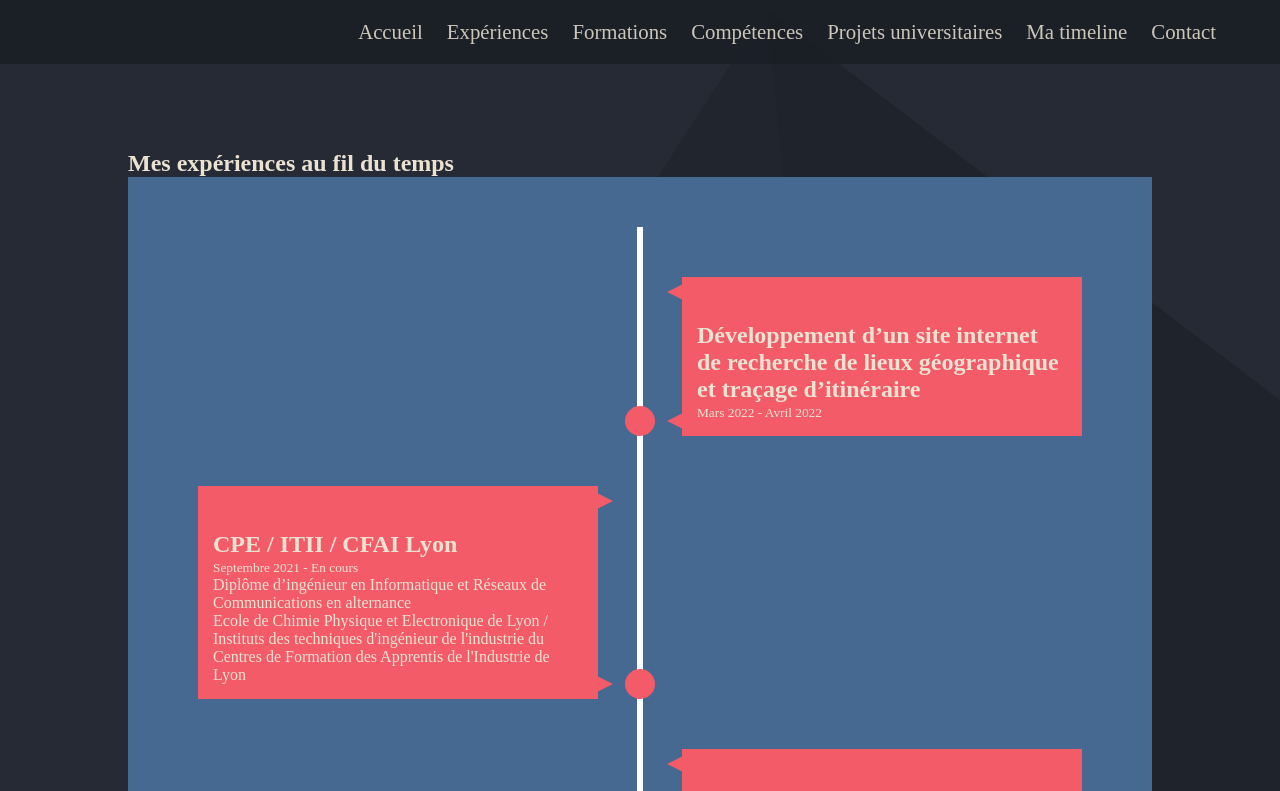
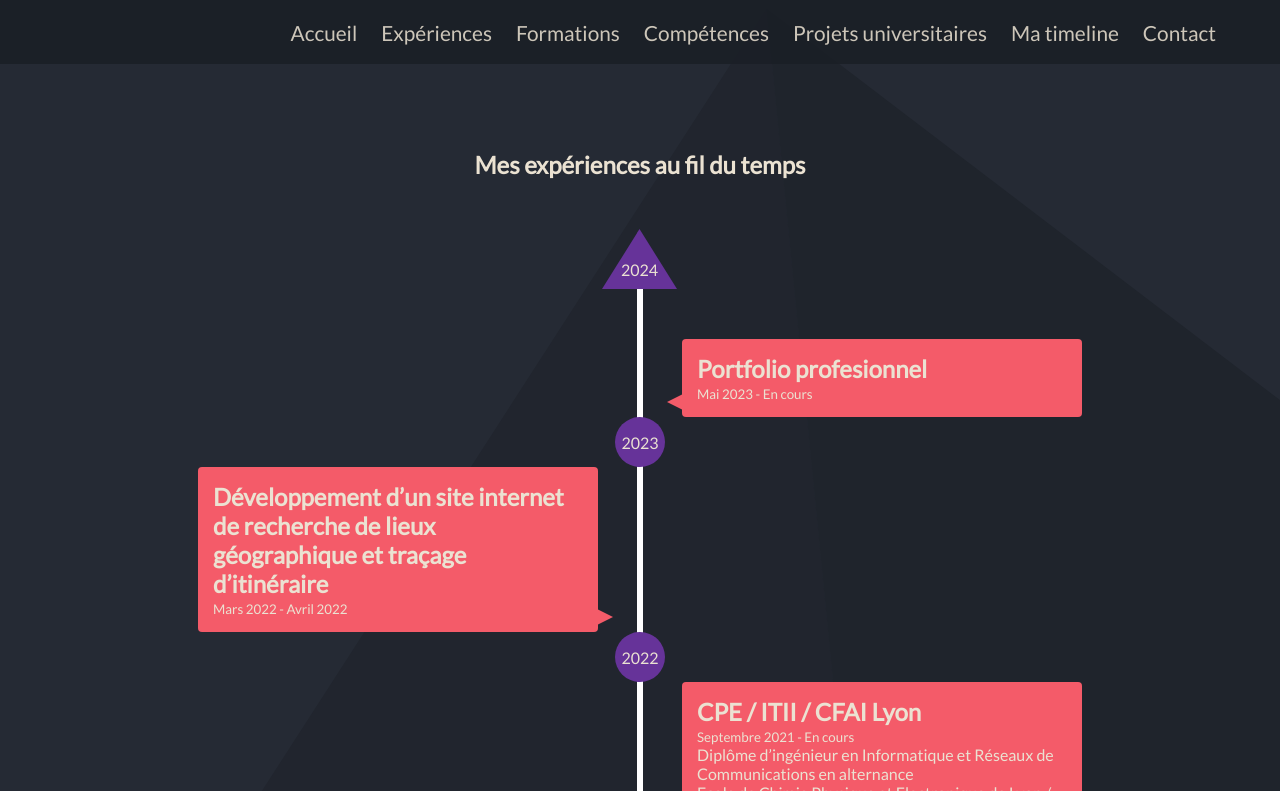
Before and after one commit to BastienKatus/portfolio, a plain HTML site: page index.html in a window 1280 px wide. Both pictures are taken after a click on the item "Ma timeline". Shown: the top 791 px of the page. Drawn offline with nearby package versions, Linux system fonts and the light colour scheme.

Commit message:
[FEAT] police & fix timeline

```diff
--- a/css/navbar.css
+++ b/css/navbar.css
@@ -53,7 +53,7 @@
 
 #navbar a{
     text-decoration: none;
-    color: var(--primary);
+    color: var(--text-light-primary-color);
     font-weight: 500;
     transition: color 0.3s ease-in-out;
 }
--- a/css/style.css
+++ b/css/style.css
@@ -9,12 +9,26 @@
   --background-7:#1b1f26;
   --background-8:#1a1d24;
   --background-9:#181b22;
-  --primary:#ebe2d2;
-  --secondary:#e05c43;
+  --text-light-primary-color:#ebe2d2;
+  --text-dark-primary-color:#ebe2d2;
+  --text-secondary-color:#e05c43;
+}
+
+@font-face {
+  font-family: 'Lato';
+  src: url('../data/Lato/Lato-Regular.ttf') format('truetype'),
+       url('../data/Lato/Lato-Thin.ttf') format('truetype'),
+       url('../data/Lato/Lato-Light.ttf') format('truetype'),
+       url('../data/Lato/Lato-Black.ttf') format('truetype'),
+       url('../data/Lato/Lato-Bold.ttf') format('truetype');
+  /* Ajoutez d'autres formats de fichiers si nécessaire */
+  font-weight: normal;
+  font-style: normal;
 }
 
 body{
-  color: var(--primary);
+  color: var(--text-light-primary-color);
+  font-family: 'Lato', Arial;
 }
 
 section{
--- a/css/timeline.css
+++ b/css/timeline.css
@@ -1,9 +1,14 @@
 /* TIMELINE
 –––––––––––––––––––––––––––––––––––––––––––––––––– */
 
+.whole_timeline h1{
+    display: flex;
+    justify-content: center;
+}
+
 #timeline ul {
-    background: #456990;
     padding: 50px 0;
+    overflow: hidden;
 }
 
 #timeline ul li {
@@ -12,20 +17,7 @@ position: relative;
     width: 6px;
     margin: 0 auto;
     padding-top: 50px;
-background: #fff;
-}
-
-#timeline ul li::after {
-content: "";
-position: absolute;
-left: 50%;
-bottom: 0;
-transform: translateX(-50%);
-width: 30px;
-height: 30px;
-border-radius: 50%;
-background: inherit;
-z-index: 1;
+    background: white;
 }
 
 #timeline ul li div {
@@ -45,24 +37,59 @@ height: 0;
     border-style: solid;
 }
 
-#timeline ul li:nth-child(odd) div {
+#timeline ul li .timeline-card{
+    border-radius: 4px;
+
+}
+
+#timeline ul li.timeline-container:nth-of-type(odd) div {
     left: 45px;
 }
 
-#timeline ul li:nth-child(odd) div::before {
+#timeline ul li.timeline-container:nth-of-type(odd) div::before {
     left: -15px;
     border-width: 8px 16px 8px 0;
     border-color: transparent #f45b69 transparent transparent;
 }
 
-#timeline ul li:nth-child(even) div {
+#timeline ul li.timeline-container:nth-of-type(even) div {
     left: -439px;
 }
 
-#timeline ul li:nth-child(even) div::before {
+#timeline ul li.timeline-container:nth-of-type(even) div::before {
     right: -15px;
     border-width: 8px 0 8px 16px;
     border-color: transparent transparent transparent #f45b69;
+}
+
+#timeline ul .yearMarker{
+    position: absolute;
+    left: calc(50% - 25px);
+    border-radius: 50%;
+    z-index: 1;
+
+    display: flex;
+    align-items: center;
+    justify-content: center;
+    background-color: rebeccapurple;
+    width: 50px;
+    height: 50px;
+}
+
+
+#timeline ul .yearMarker:first-child {
+    position: relative;
+    left: calc(50% - 38px);
+    width: 75px;
+    height: 60px;
+    clip-path: polygon(0% 100%, 50% 0%, 100% 100%);
+    text-align: center;
+
+    border-radius: unset;
+}
+
+#timeline ul .yearMarker:first-child p{
+    padding-top: 20px;
 }
 
 
@@ -83,11 +110,11 @@ border-color: transparent transparent transparent #f45b69;
     transition: all 0.5s ease-in-out;
 }
 
-#timeline ul li:nth-child(odd) div {
+#timeline ul li:nth-of-type(odd) div {
     transform: translate3d(200px, 0, 0);
 }
 
-#timeline ul li:nth-child(even) div {
+#timeline ul li:nth-of-type(even) div {
     transform: translate3d(-200px, 0, 0);
 }
 
--- a/data/informations.json
+++ b/data/informations.json
@@ -196,6 +196,18 @@
   "projets_universitaires": [
     {
       "type": "project",
+      "nom": "Portfolio profesionnel",
+      "debut": "2023-05-01",
+      "fin": "",
+      "technologies": [
+        "HTML",
+        "CSS"
+      ],
+      "librairies_et_plugins": [],
+      "description": "Site Web d’un club de Babyfoot en Groupe de 3, programmé en HTML et CSS. Réalisation d’un dossier d’analyse, d’un dossier de conception et de la charte graphique du site."
+    },
+    {
+      "type": "project",
       "nom": "Développement d’un site internet de recherche de lieux géographique et traçage d’itinéraire",
       "debut": "2022-03-15",
       "fin": "2022-04-30",
--- a/js/index.js
+++ b/js/index.js
@@ -328,7 +328,7 @@ function createTimelineItem(item) {
         const liContainer = document.createElement("li");
         liContainer.classList.add("timeline-container");
 
-        const icon = document.createElement("div");
+        const icon = document.createElement("icon");
         icon.classList.add("icon");
 
         const card = document.createElement("div");
@@ -361,7 +361,7 @@ function createTimelineItem(item) {
         const liContainer = document.createElement("li");
         liContainer.classList.add("timeline-container");
 
-        const icon = document.createElement("div");
+        const icon = document.createElement("icon");
         icon.classList.add("icon");
 
         const card = document.createElement("div");
@@ -402,7 +402,7 @@ function createTimelineItem(item) {
         const liContainer = document.createElement("li");
         liContainer.classList.add("timeline-container");
 
-        const icon = document.createElement("div");
+        const icon = document.createElement("icon");
         icon.classList.add("icon");
 
         const card = document.createElement("div");
@@ -432,6 +432,19 @@ function createTimelineItem(item) {
         return liContainer;
     }
 
+    else if(item.type == "yearMarker"){
+        const yearMarker = document.createElement("div");
+        yearMarker.classList.add("yearMarker");
+
+        const yearValue = document.createElement("p");
+        yearValue.innerHTML = item.debut;
+
+        yearMarker.appendChild(yearValue)
+
+
+        return yearMarker;
+    }
+
     // Returning something empty
     return document.createElement("div")
 }
@@ -444,6 +457,18 @@ function buildTimeline(dataTimeline){
 
     const ul = document.createElement("ul");
 
+    // Ajout des marqueurs d'années
+    let startYearMarker = 2018
+    const years = [];
+    for (let i = startYearMarker; i <= new Date().getFullYear()+1; i++) {
+        year = {}
+        year.type = "yearMarker"
+        year.debut = i.toString()
+        years.push(year)
+    }
+    dataTimeline.push(years)
+
+    // Mise en place du tri par date
     let sortTimeLine = [];
 
     dataTimeline.forEach((eachCategory) => {
@@ -454,7 +479,7 @@ function buildTimeline(dataTimeline){
 
     sortTimeLine.sort((a, b) => new Date(b.debut) - new Date(a.debut))
 
-
+    // Création de la Timeline
     sortTimeLine.forEach((eachItem) => {
         const liContainer = createTimelineItem(eachItem);
         ul.appendChild(liContainer);
```
Also changed, not shown: data/Lato/Lato-Black.ttf (added), data/Lato/Lato-BlackItalic.ttf (added), data/Lato/Lato-Bold.ttf (added), data/Lato/Lato-BoldItalic.ttf (added), data/Lato/Lato-Italic.ttf (added), data/Lato/Lato-Light.ttf (added), data/Lato/Lato-LightItalic.ttf (added), data/Lato/Lato-Regular.ttf (added), data/Lato/Lato-Thin.ttf (added), data/Lato/Lato-ThinItalic.ttf (added), data/Lato/OFL.txt (added), 1 other file. Lines whose indentation alone changed are shown as unchanged.
